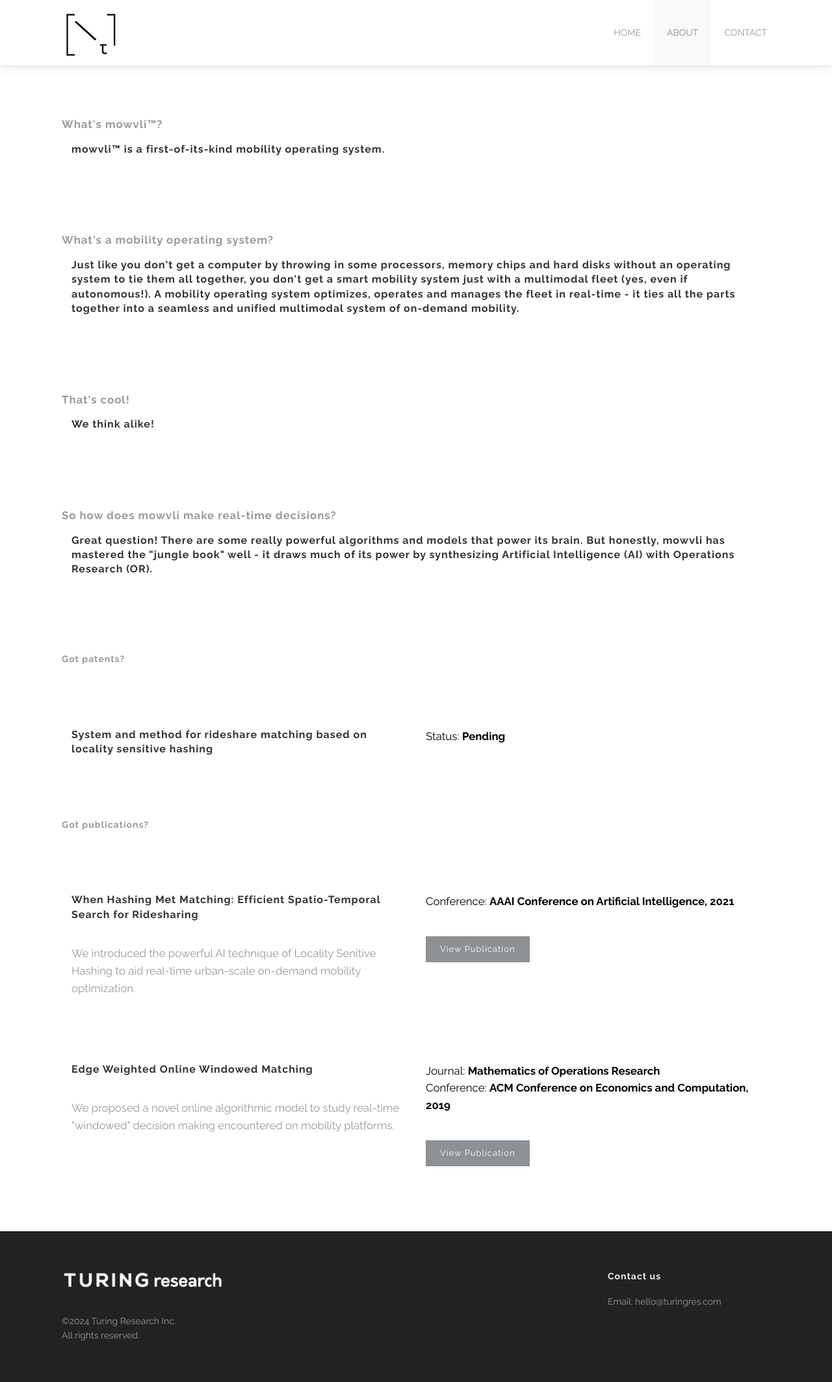
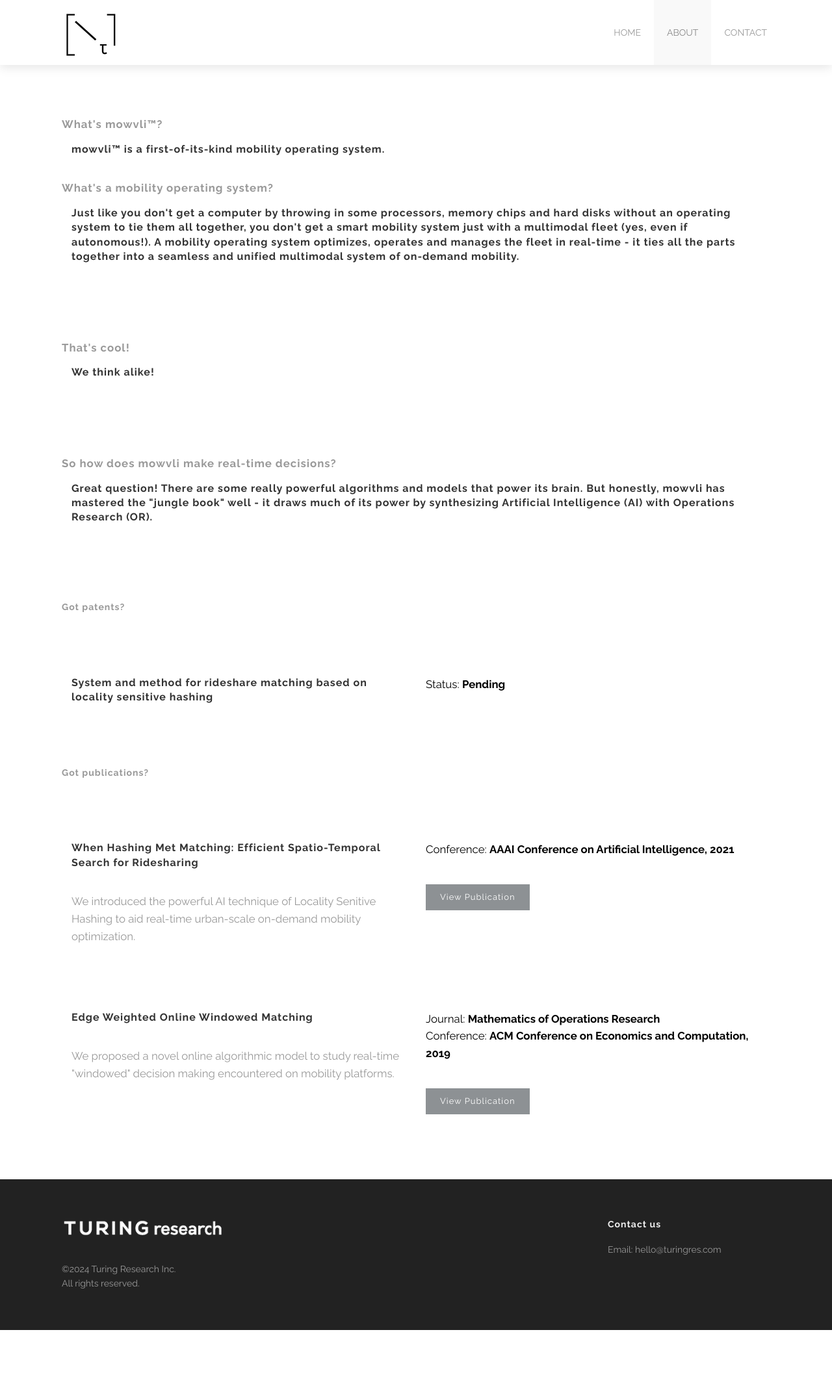
Before and after one commit to turingres/turingres.github.io, a Jekyll site: the page built from about.html, in a window 1280 px wide. Shown: the whole page at 65% size. Built offline with Jekyll 4.4.1, drawn with Linux system fonts in a browser that asks for light colours; after the commit the page ends 2047 px from its top, so only the background shows below that.

Commit message:
about updated

```diff
--- a/about.html
+++ b/about.html
@@ -32,7 +32,7 @@
   </div>
 </div>
 
-<div class='full'>
+<div class='no-padding full'>
   <div class='row'>
     <div class='medium-16 columns'>
       <h4 style='color: #999'> <big> What's a mobility operating system? </big> </h4>
```
